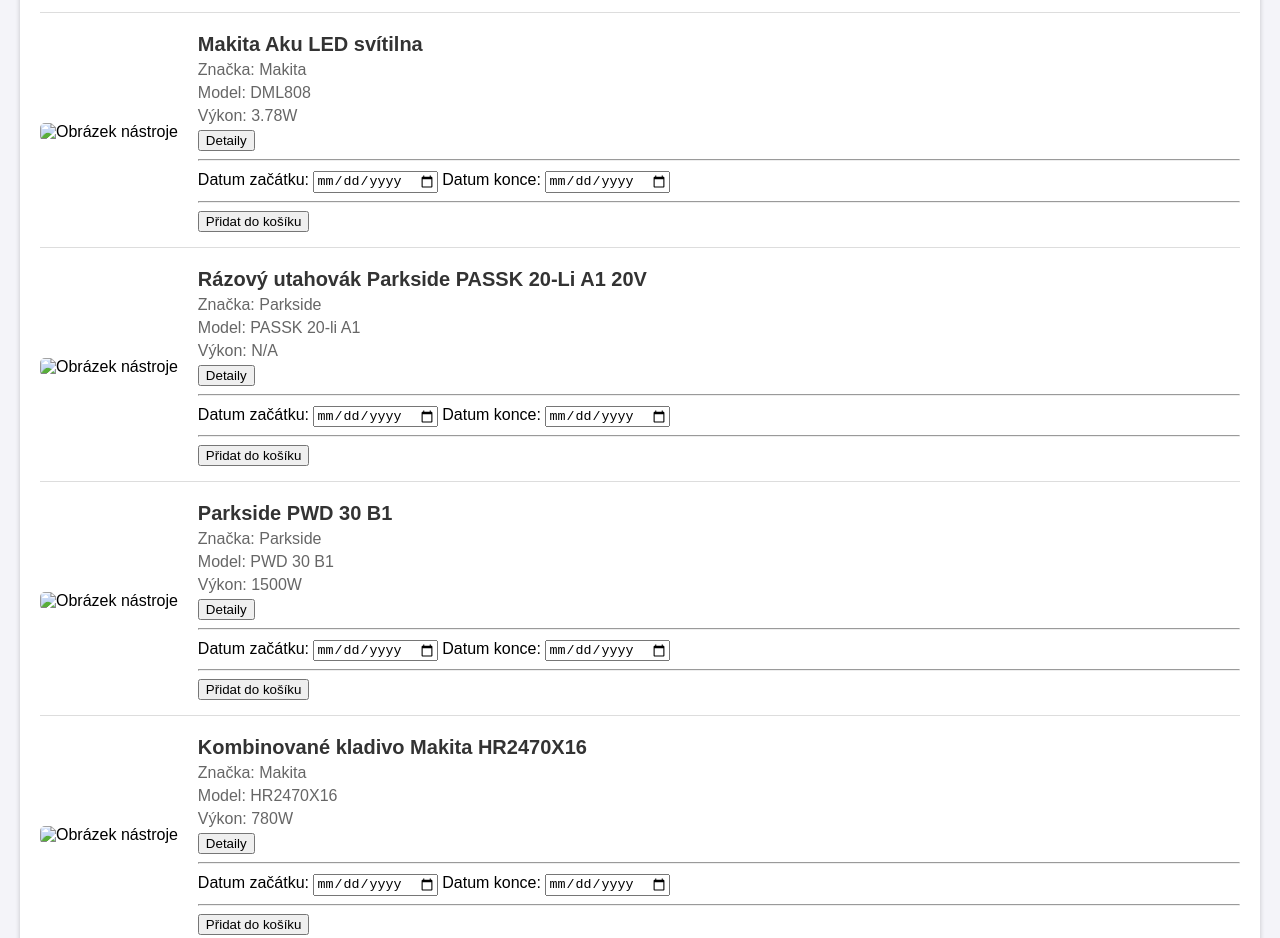
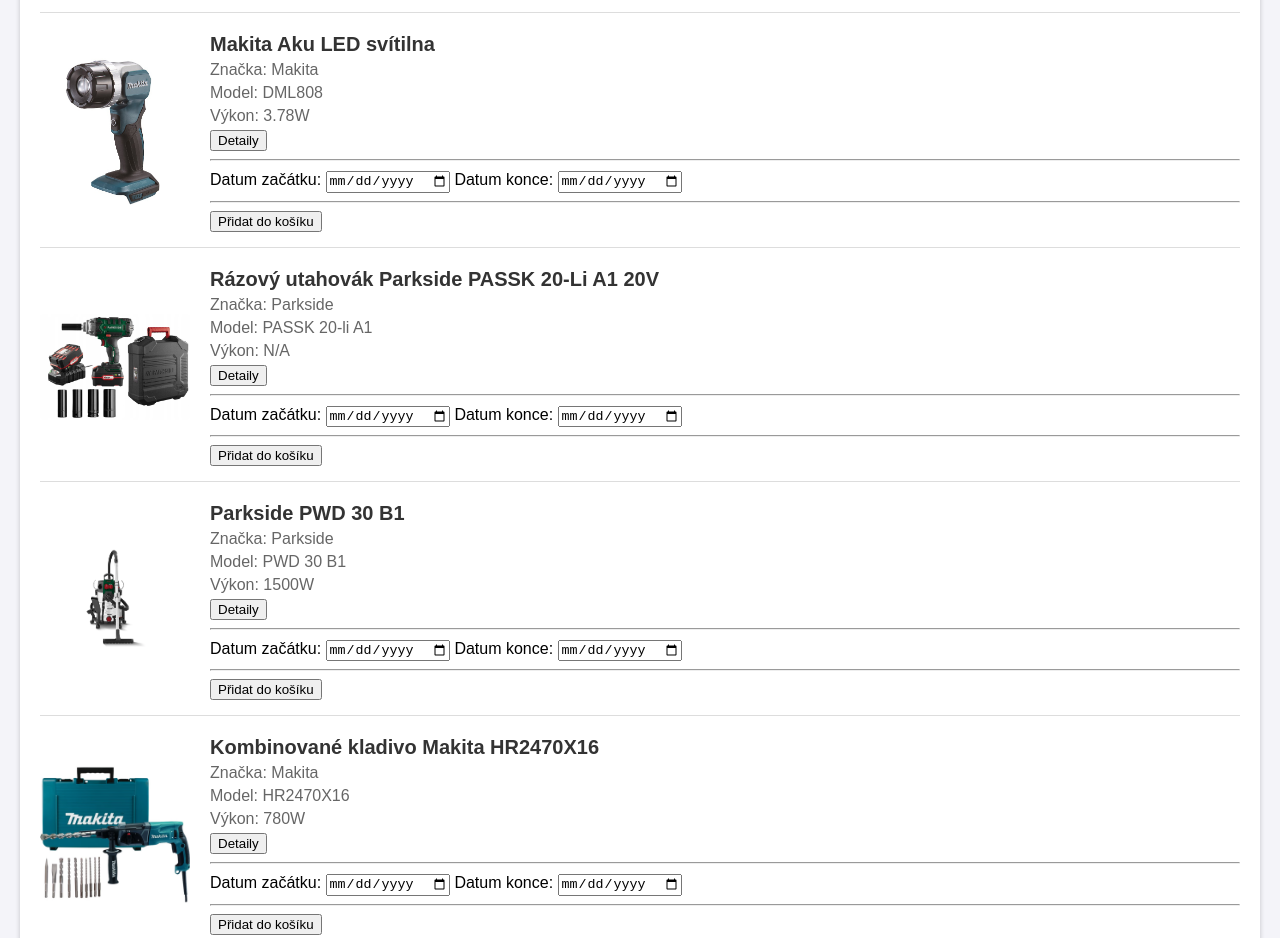
Before and after one commit to MPCoding93/Muj-Vercajk, a plain HTML site: page index.html in a window 1280 px wide. Shown: the part 465-1403 px from the top of the page. Drawn offline with Linux system fonts and the light colour scheme; the site is published under a folder, as on GitHub Pages, so addresses that start at the root find nothing.

Commit message:
Update index.html - 10.03.2025 21:06

```diff
--- a/index.html
+++ b/index.html
@@ -12,7 +12,7 @@
 
         <!--Cart-->
         <div class="cart-icon">
-            <img src="/pictures/add-to-cart.png" alt="Cart Icon">
+            <img src="pictures/add-to-cart.png" alt="Cart Icon">
             <span id="cart-count">0</span>
         </div>
 
@@ -80,7 +80,7 @@
         </div>
 
         <div class="nástroj" data-brand="Makita" data-model="DML808" data-power="3.78W" data-category="ostatní">
-            <img src="/pictures/Makita_DML808.jpg" alt="Obrázek nástroje">
+            <img src="pictures/Makita_DML808.jpg" alt="Obrázek nástroje">
             <div class="info-nástroje">
                 <h3 class="tool">Makita Aku LED svítilna</h3>
                 <p>Značka: Makita</p>
@@ -118,7 +118,7 @@
         </div>
 
         <div class="nástroj" data-brand="Parkside" data-model="PDT 40 F4" data-power="N/A" data-category="auto">
-            <img src="/pictures/Parkside_Razovy_Utahovak_PASSK_20-li_A1.jpeg"
+            <img src="pictures/Parkside_Razovy_Utahovak_PASSK_20-li_A1.jpeg"
                 alt="Obrázek nástroje">
             <div class="info-nástroje">
                 <h3 class="tool">Rázový utahovák Parkside PASSK 20-Li A1 20V</h3>
@@ -171,7 +171,7 @@
         </div>
 
         <div class="nástroj" data-brand="Parkside" data-model="PWD 30 B1" data-power="1500W" data-category="ostatní">
-            <img src="/pictures/Parkside_PWD_30_B1.webp" alt="Obrázek nástroje">
+            <img src="pictures/Parkside_PWD_30_B1.webp" alt="Obrázek nástroje">
             <div class="info-nástroje">
                 <h3 class="tool">Parkside PWD 30 B1</h3>
                 <p>Značka: Parkside</p>
@@ -201,7 +201,7 @@
         </div>
 
         <div class="nástroj" data-brand="Makita" data-model="HR2470X16" data-power="780W" data-category="vrtání">
-            <img src="/pictures/Makita_HR2470X16.avif" alt="Obrázek nástroje">
+            <img src="pictures/Makita_HR2470X16.avif" alt="Obrázek nástroje">
             <div class="info-nástroje">
                 <h3 class="tool">Kombinované kladivo Makita HR2470X16</h3>
                 <p>Značka: Makita</p>
```
